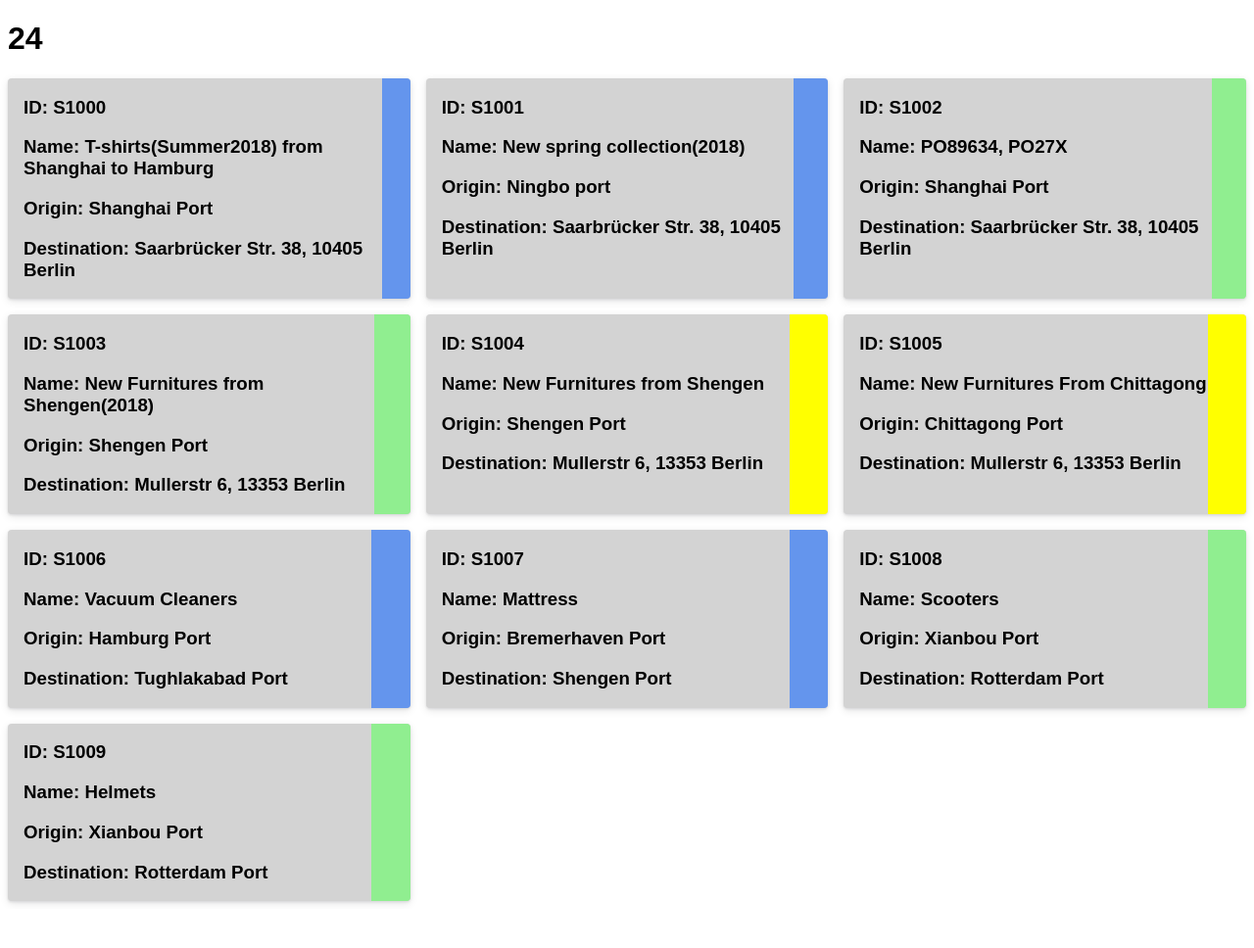
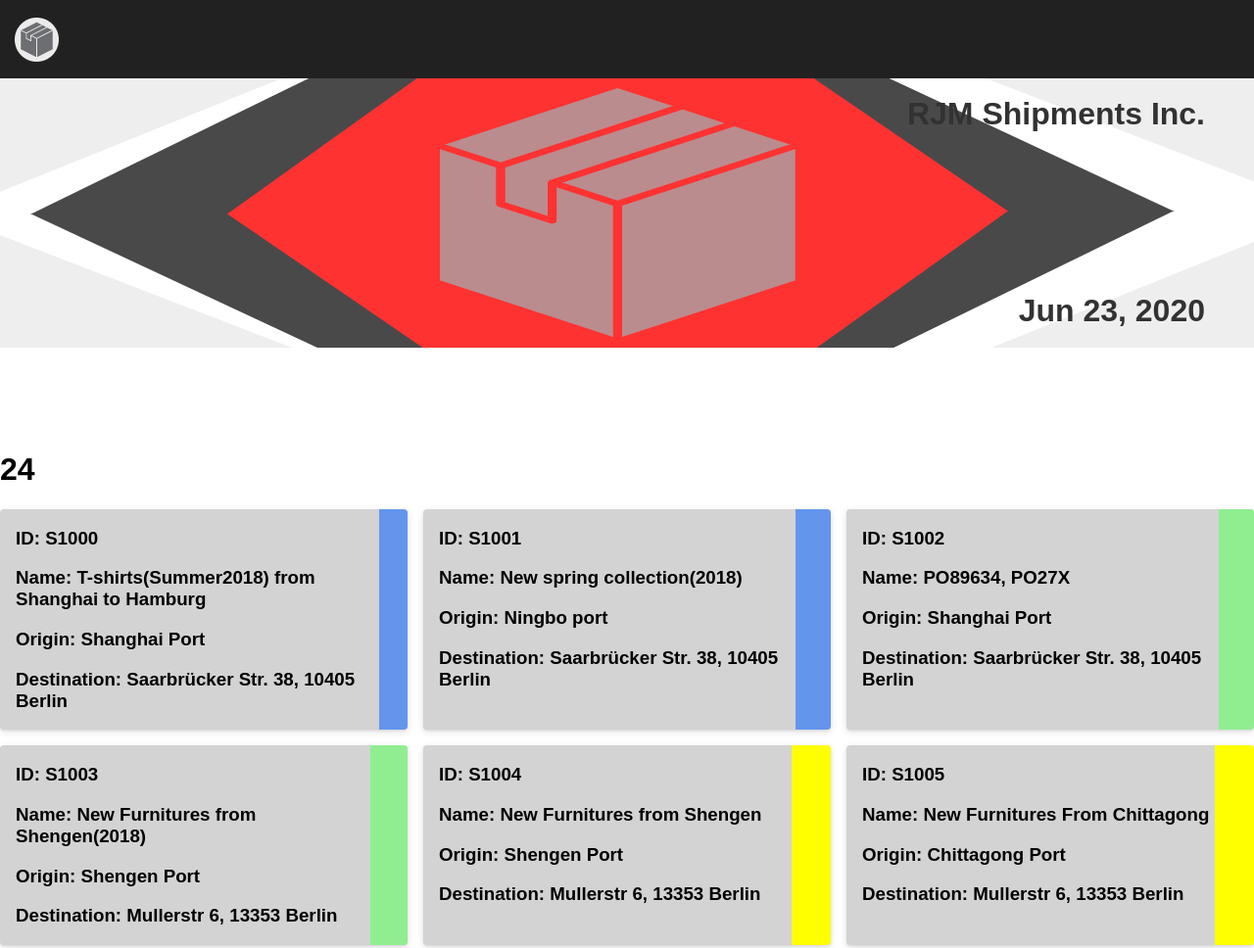
Before and after one commit to Rodrigo-JM/sixplus-challenge, a React app: page / in a window 1280 px wide. Shown: the top 968 px of the page at 98% size. Before the commit the page ends 928 px from the top, so only its background shows below. Built offline with nearby package versions, Linux system fonts and the light colour scheme; data requests are answered from the project's data file.

Commit message:
Added cover, navbar and minibar

```diff
--- /dev/null
+++ b/client/components/Cover.js
@@ -0,0 +1,20 @@
+import React from "react";
+
+export default function Cover() {
+  return (
+    <div className="cover">
+      <div>
+        <h1>RJM Shipments Inc.</h1>
+      </div>
+      <div>
+        <h1>{dateNow()}</h1>
+      </div>
+    </div>
+  );
+}
+
+const dateNow = () => {
+  let date = new Date();
+  const options = { year: "numeric", month: "short", day: "numeric" };
+  return date.toLocaleDateString("en-US", options);
+};
--- a/client/components/MiniBar.js
+++ b/client/components/MiniBar.js
@@ -0,0 +1,9 @@
+import React from 'react'
+
+export default function MiniBar() {
+    return (
+        <div className="mini-bar">
+
+        </div>
+    )
+}
--- a/client/components/NavBar.js
+++ b/client/components/NavBar.js
@@ -0,0 +1,11 @@
+import React from 'react'
+
+export default function NavBar() {
+    return (
+        <div className="nav-bar">
+            <div className="icon">
+
+            </div>
+        </div>
+    )
+}
--- a/client/components/Routes.js
+++ b/client/components/Routes.js
@@ -1,20 +1,24 @@
 import React, { Fragment } from "react";
 import { BrowserRouter as Router, Route, Switch } from "react-router-dom";
 
-import AllShimpents from './AllShipments'
-import SingleShipment from './SingleShipment'
+import AllShimpents from "./AllShipments";
+import SingleShipment from "./SingleShipment";
+import Cover from "./Cover";
+import Navbar from "./NavBar";
+import MiniBar from './MiniBar'
 
 const Routes = () => {
   return (
     <Router>
-       <Fragment>
-          {/* <Route path="/" component={Navbar} /> */}
-          {/* <Route path="/" component={MiniBar} /> */}
-          <Route exact path="/" component={AllShimpents} />
-          <Route exact path="/:id" component={SingleShipment} />
-          {/* <Route path="/:id/update" component={SingleShipmentForm} /> */}
-       </Fragment>
-     </Router>
+      <div className="page">
+        <Route path="/" component={Navbar} />
+        <Route path="/" component={Cover} />
+        <Route path="/" component={MiniBar} />
+        <Route exact path="/" component={AllShimpents} />
+        <Route exact path="/:id" component={SingleShipment} />
+        {/* <Route path="/:id/update" component={SingleShipmentForm} /> */}
+      </div>
+    </Router>
   );
 };
 
--- a/public/style.css
+++ b/public/style.css
@@ -1,6 +1,10 @@
 * {
   box-sizing: border-box;
   font-family: "Share Tech", sans-serif;
+}
+
+body {
+  margin: 0;
 }
 
 .card {
@@ -47,3 +51,54 @@
     rgba(2, 8, 20, 0.08) 0px 0.175em 0.5em;
   transform: translateY(-3px) scale(1.025);
 }
+
+.cover {
+  height: 280px;
+  width: 100%;
+  opacity: 0.8;
+  background-image: url('/cover2.png');
+  background-size: cover;
+
+  display: flex;
+  flex-direction: column;
+  justify-content: space-between;
+  align-items: flex-end;
+  padding-right: 50px;
+  transform: translateY(-3px);
+
+  z-index: 1;
+}
+
+.icon {
+  width: 45px;
+  height: 45px;
+  background-image: url('/icon.png');
+}
+
+.nav-bar {
+  height: 80px;
+  width: 100%;
+  background-color: #212121;
+  z-index: 2;
+
+  display: flex;
+  align-items: center;
+  padding-left: 15px;
+}
+
+.mini-bar {
+  height: 80px;
+  width: 100%;
+  background-color: #FFFFFF;
+  z-index: 2;
+
+  display: flex;
+  align-items: center;
+  padding-left: 15px;
+  transform: translateY(-5px);
+}
+
+.page {
+  display: flex;
+  flex-direction: column;
+}
```
Also changed, not shown: public/cover2.png (added), public/icon.png (added).
